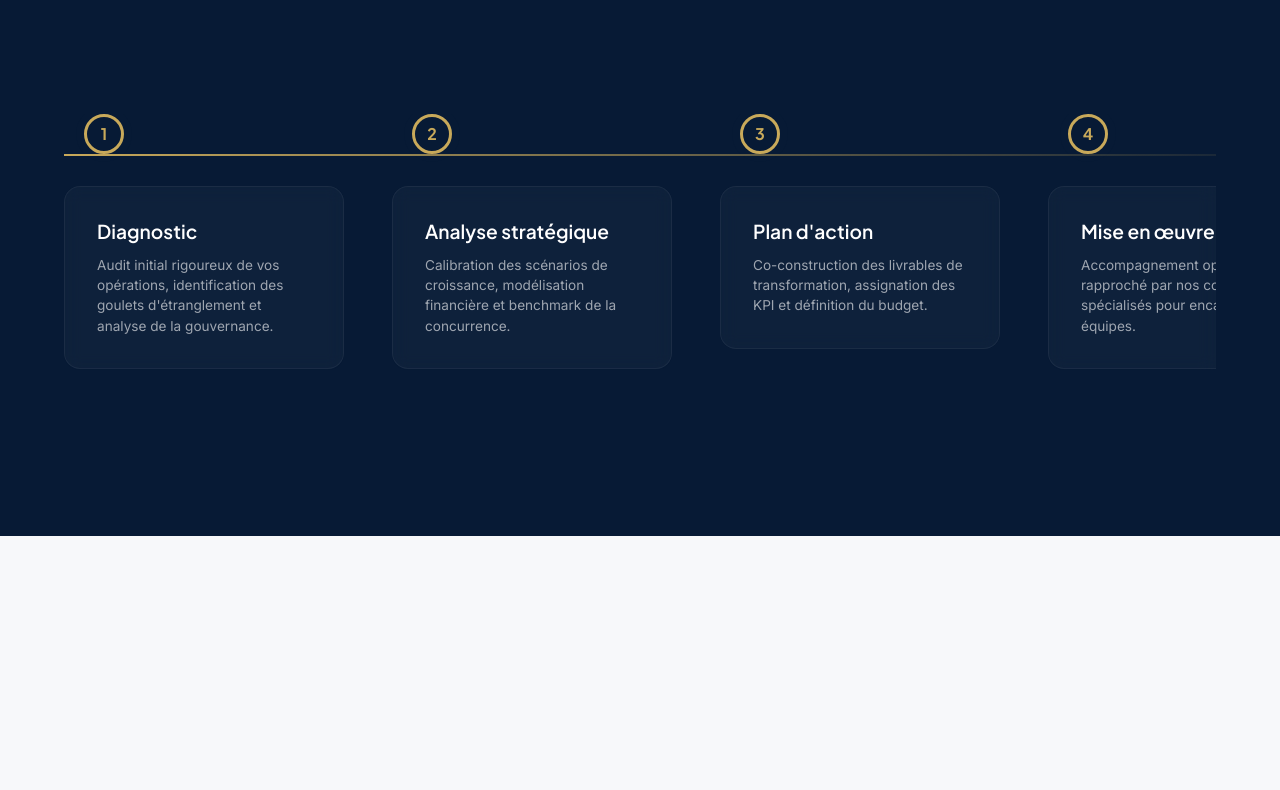
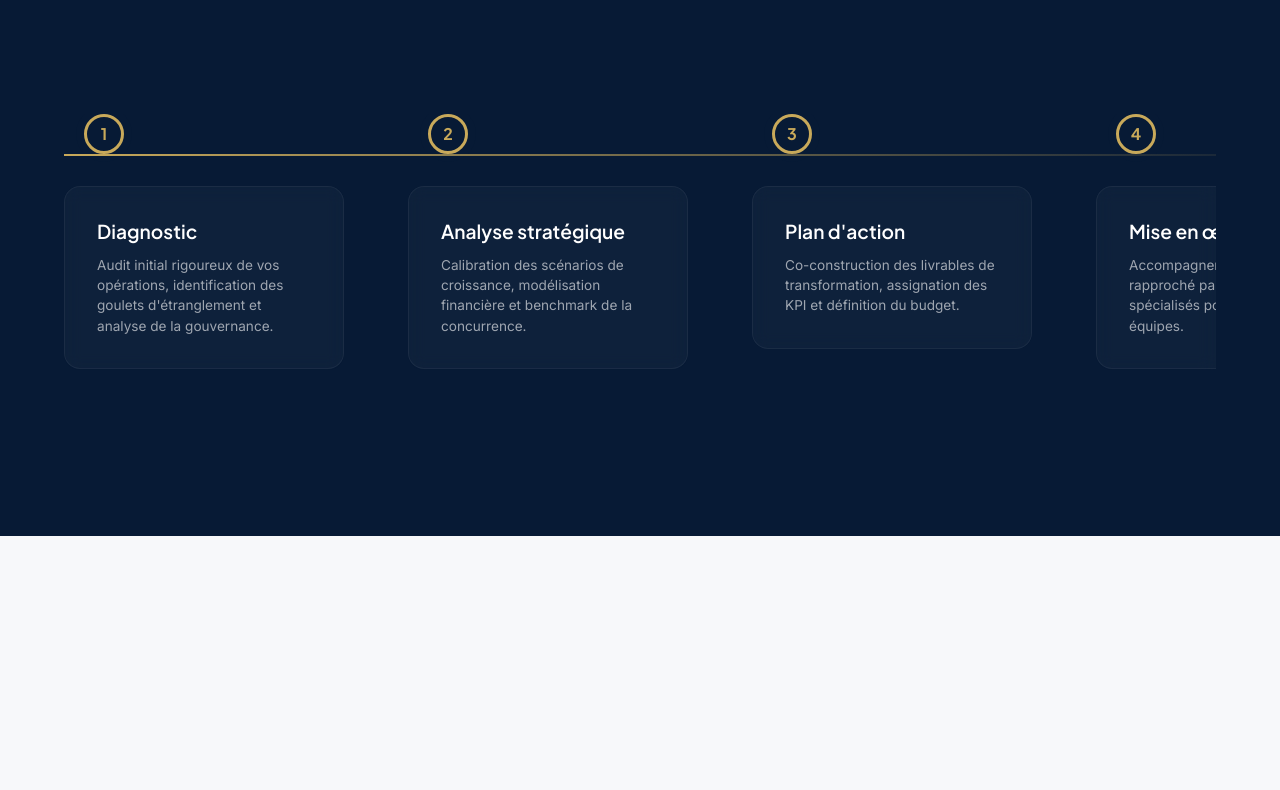
Before and after one commit to Manu100589/lorynx, a React (Vite) app: page / in a window 1280 px wide. Shown: the part 7250-8040 px from the top of the page. Built offline with nearby package versions, Linux system fonts and the light colour scheme.

Commit message:
fix: correct horizontal timeline translation offset and block manual scrolling on desktop

```diff
--- a/src/App.css
+++ b/src/App.css
@@ -850,8 +850,8 @@
   display: flex;
   position: relative;
   padding-bottom: 3rem;
-  overflow-x: auto;
-  gap: 3rem;
+  overflow-x: hidden; /* Prevent horizontal manual scrollbars on desktop */
+  gap: 4rem; /* Generous premium gap between cards */
   scrollbar-width: none; /* Firefox */
 }
 
--- a/src/App.jsx
+++ b/src/App.jsx
@@ -304,8 +304,12 @@ export default function App() {
     const mm = gsap.matchMedia();
     mm.add('(min-width: 769px)', () => {
       const track = document.querySelector('.methodology-timeline-track');
-      if (track) {
-        const getScrollDistance = () => track.scrollWidth - window.innerWidth + 160;
+      const scrollContainer = document.querySelector('.methodology-scroll-container');
+      if (track && scrollContainer) {
+        const getScrollDistance = () => {
+          const containerWidth = scrollContainer.getBoundingClientRect().width;
+          return Math.max(0, track.scrollWidth - containerWidth);
+        };
         gsap.to(track, {
           x: () => -getScrollDistance(),
           ease: 'none',
```
